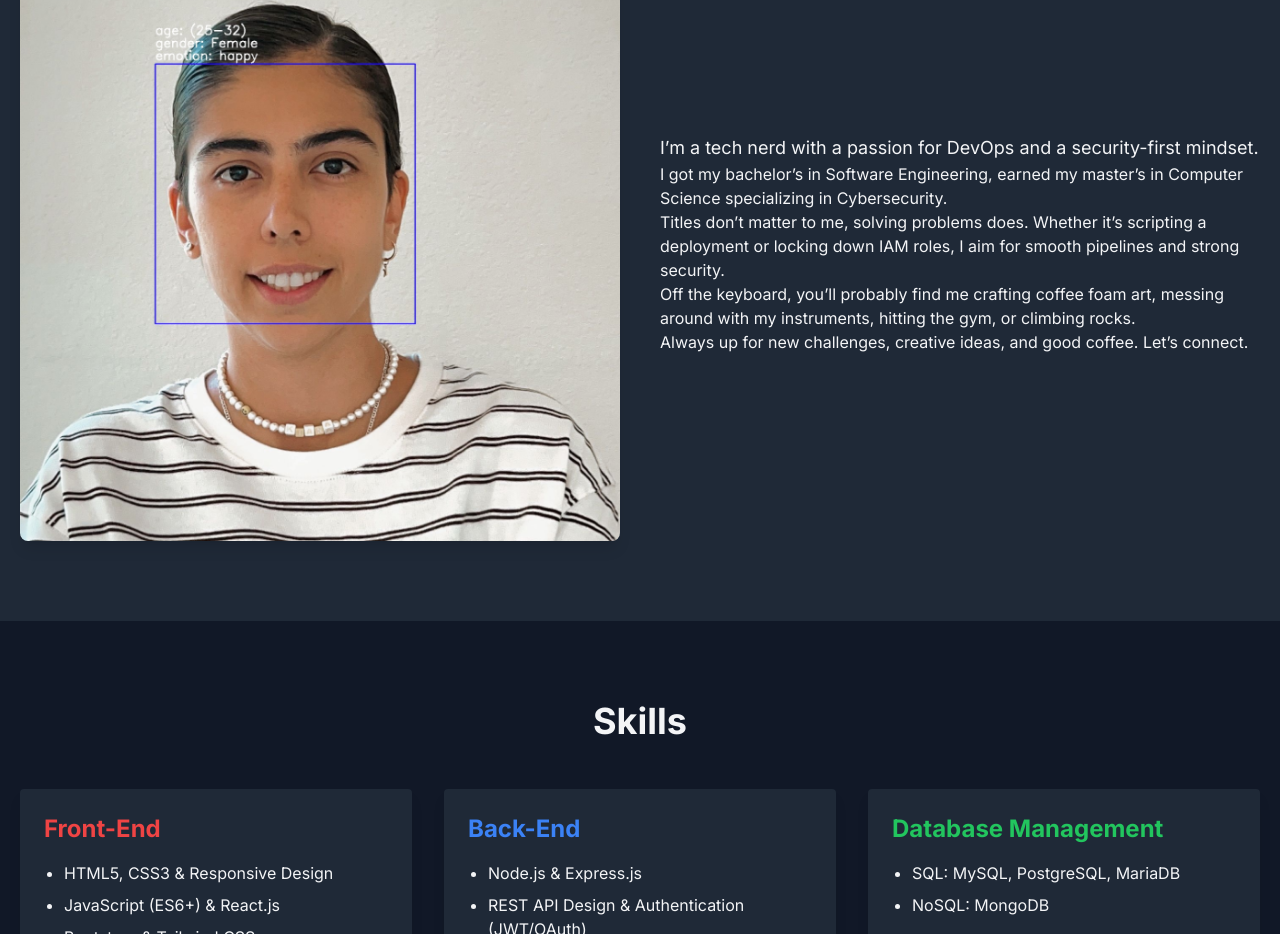
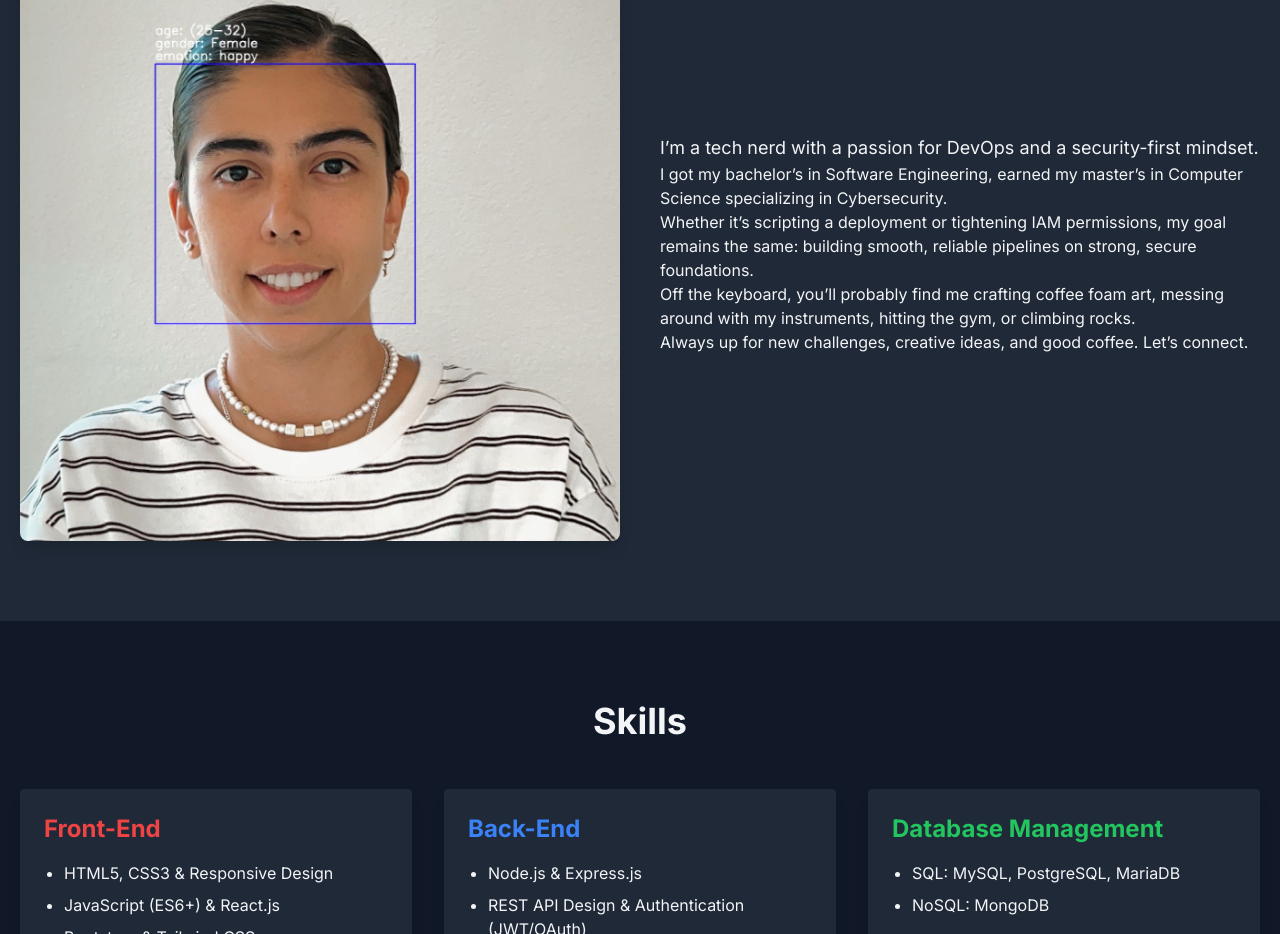
Before and after one commit to kianakiashemshaki/kianakiashemshaki.github.io, a plain HTML site: page index.html in a window 1280 px wide. Shown: the part 1020-1954 px from the top of the page. Drawn offline with nearby package versions, Linux system fonts and the light colour scheme.

Commit message:
Update index.html

```diff
--- a/index.html
+++ b/index.html
@@ -76,7 +76,7 @@
                     <p class="text-lg">
 I’m a tech nerd with a passion for DevOps and a security-first mindset. <p>I got my bachelor’s in Software Engineering, earned my master’s in Computer Science specializing in Cybersecurity.</p>
 
-Titles don’t matter to me, solving problems does. Whether it’s scripting a deployment or locking down IAM roles, I aim for smooth pipelines and strong security.
+Whether it’s scripting a deployment or tightening IAM permissions, my goal remains the same: building smooth, reliable pipelines on strong, secure foundations.
 
 <p>Off the keyboard, you’ll probably find me crafting coffee foam art, messing around with my instruments, hitting the gym, or climbing rocks.</p>
                     Always up for new challenges, creative ideas, and good coffee. Let’s connect.
```
